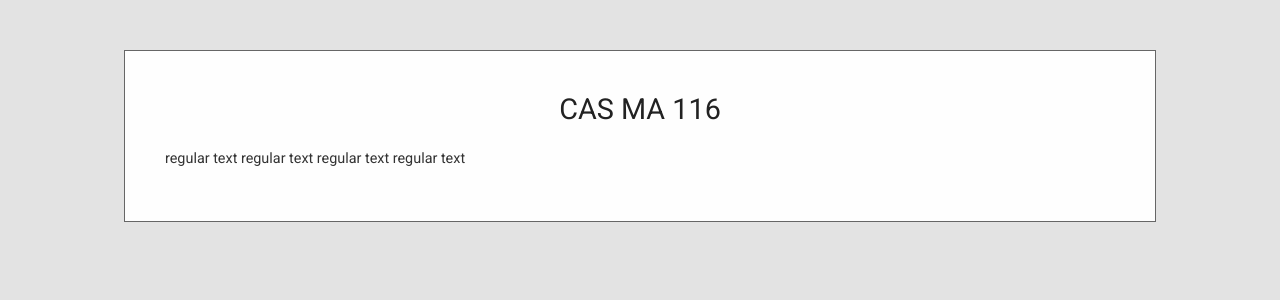
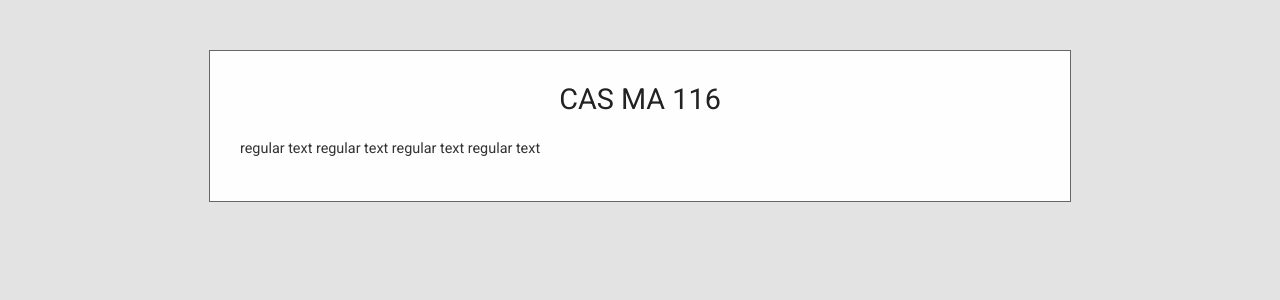
Before and after one commit to cesail/cesail.github.io, a Jekyll site: the page built from courses/25s1ma116/index.html, in a window 1280 px wide. Shown: the top 300 px of the page. Built offline with Jekyll 4.4.1, drawn with Linux system fonts in a browser that asks for light colours; some web fonts are replaced; a script that is not in the unit is left out.

Commit message:
Update subpage.css

```diff
--- a/assets/css/subpage.css
+++ b/assets/css/subpage.css
@@ -49,8 +49,8 @@
 
 section {
   border: 1px solid #666;       /* thick border */
-  padding: 40px;                /* inner space between border and content */
-  max-width: 950px;              /* control width */
+  padding: 30px;                /* inner space between border and content */
+  max-width: 800px;              /* control width */
   background-color: #fefefe;       /* background inside the frame */
   margin: auto;
 
```
